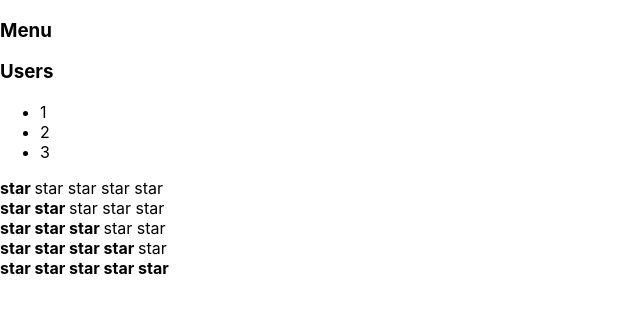
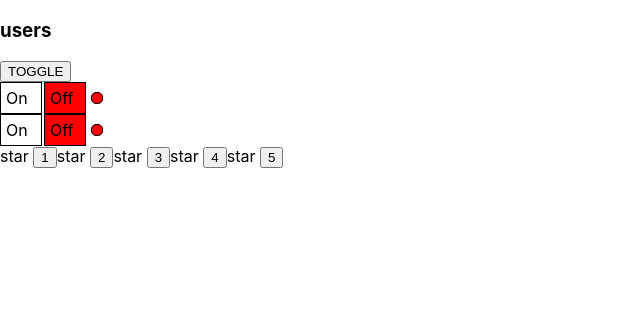
Before and after one commit to AlexYakovenko2001/kabzda-kak-prosto, a React (Create React App) app: page / in a window 1280 px wide. Shown: the top 312 px of the page, without its empty margins (0-640 px from the left). Built offline with nearby package versions, Linux system fonts and the light colour scheme.

Commit message:
useState

```diff
--- a/src/App.tsx
+++ b/src/App.tsx
@@ -1,29 +1,20 @@
 import React from 'react';
 import './App.css';
-import Accordion from "./components/Accordion/Accordion";
-import {Rating} from "./components/Rating/Rating";
+import {OnOff} from './components/OnOff/OnOff';
+import UncontrolledAccordion from './components/UncontrolledAccordion/UncontrolledAccordion';
+import {UncontrolledRating} from './components/UncontrolledRating/UncontrolledRating';
 
 function App() {
     console.log('App is rendering')
   return (
    <>
-       <Accordion title={'Menu'} collapsed={true}/>
-       <Accordion title={'Users'} collapsed={false}/>
+      <UncontrolledAccordion title={'users'} />
 
-       <Rating value={1}/>
-       <Rating value={2}/>
-       <Rating value={3}/>
-       <Rating value={4}/>
-       <Rating value={5}/>
+       <OnOff />
+       <OnOff />
+
+       <UncontrolledRating />
    </>);
 }
-type PageTitlePropsType = {
-    title: string
-}
-function PageTitle(props: PageTitlePropsType) {
-    console.log('PageTitle is rendering')
-    return <h1> {props.title} </h1>
-}
-
 
 export default App;
--- /dev/null
+++ b/src/components/OnOff/OnOff.tsx
@@ -0,0 +1,42 @@
+import React, {useState} from 'react';
+
+
+export const OnOff = () => {
+
+    const [on, setOn] = useState(false)
+
+    const onStyle = {
+        width: '30px',
+        height: '20px',
+        border: '1px solid black',
+        padding: '5px',
+        display: 'inline-block',
+        backgroundColor: on ? 'green' : 'white'
+    }
+    const offStyle = {
+        width: '30px',
+        height: '20px',
+        border: '1px solid black',
+        padding: '5px',
+        display: 'inline-block',
+        marginLeft: '2px',
+        backgroundColor: on ? 'white' : 'red'
+    }
+    const indicatorStyle = {
+        width: '10px',
+        height: '10px',
+        borderRadius: '5px',
+        border: '1px solid black',
+        display: 'inline-block',
+        marginLeft: '5px',
+        backgroundColor: on ? 'green' : 'red'
+
+    }
+        return (
+         <div>
+             <div style={onStyle} onClick={ () => {setOn(true)} }>On</div>
+             <div style={offStyle} onClick={ () => {setOn(false)} }>Off</div>
+             <div style={indicatorStyle}></div>
+         </div>
+        )
+};
--- /dev/null
+++ b/src/components/UncontrolledAccordion/UncontrolledAccordion.tsx
@@ -0,0 +1,38 @@
+import React, {useState} from 'react';
+
+type AccordionTitlePropsType = {
+    title: string
+}
+function AccordionTitle(props: AccordionTitlePropsType) {
+    console.log('AccordionTitle is rendering');
+    return(
+        <h3>{props.title}</h3>
+    )
+}
+
+function AccordionBody() {
+    console.log('AccordionBody is rendering');
+        return (
+            <ul>
+                <li>1</li>
+                <li>2</li>
+                <li>3</li>
+
+            </ul>
+        )
+    }
+
+type AccordionPropsType = {
+    title: string
+}
+function    UncontrolledAccordion(props: AccordionPropsType) {
+    console.log('Accordion is rendering');
+ const [collapsed, setCollapsed] = useState(true)
+    return (<>
+            <AccordionTitle title={props.title}/>
+            <button onClick={ ()=>{setCollapsed(!collapsed);} }>TOGGLE</button>
+            { !collapsed && <AccordionBody/>}
+        </>
+    )
+}
+export default UncontrolledAccordion
--- /dev/null
+++ b/src/components/UncontrolledRating/UncontrolledRating.tsx
@@ -0,0 +1,35 @@
+import React, {useState} from 'react';
+
+type StarType = {
+    selected: boolean
+}
+
+
+function Star(props: StarType) {
+
+
+
+    console.log('Star rendering')
+    if (props.selected) {
+        return <span><b>star </b></span>
+    } else {
+        return <span>star </span>
+    }
+}
+
+
+export function UncontrolledRating() {
+    console.log('List is rendering');
+    const [selected, setSelected] = useState(0)
+
+
+    return (
+        <div>
+            <Star selected={selected > 0}  /><button onClick={()=>{setSelected(1)}}>1</button>
+            <Star selected={selected > 1}/><button onClick={()=>{setSelected(2)}}>2</button>
+            <Star selected={selected > 2}/><button onClick={()=>{setSelected(3)}}>3</button>
+            <Star selected={selected > 3}/><button onClick={()=>{setSelected(4)}}>4</button>
+            <Star selected={selected > 4}/><button onClick={()=>{setSelected(5)}}>5</button>
+        </div>
+    )
+}
```
